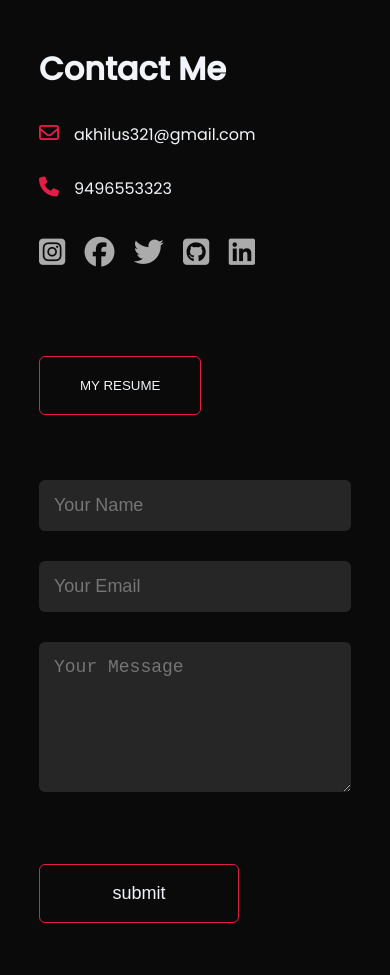
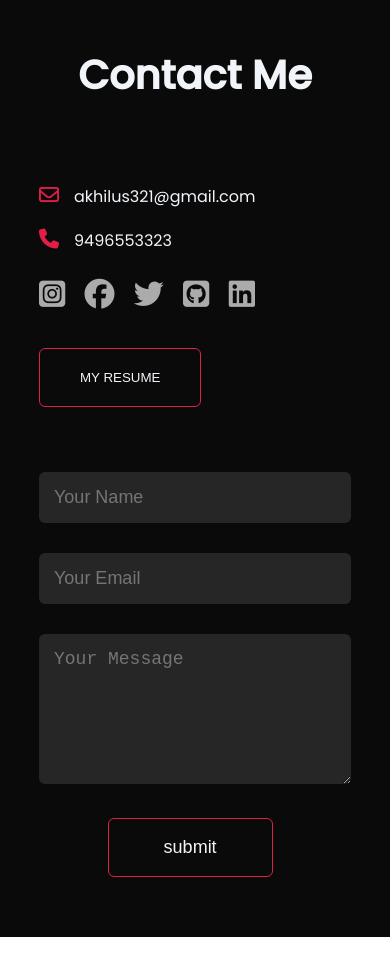
Before and after one commit to Akhilus26/-portfolio-website, a plain HTML site: page index.html in a window 390 px wide. Shown: the part 2940-3915 px from the top of the page. After the commit the page ends 3877 px from the top, so only its background shows below. Drawn offline with Linux system fonts and the light colour scheme.

Commit message:
contact section aligned

```diff
--- a/index.html
+++ b/index.html
@@ -114,7 +114,7 @@
             <div class="row">
                 <div class="contact-left">
                     <h1>Contact Me</h1>
-                    <p ><i class="fa-regular fa-envelope"></i>akhilus321@gmail.com</p>
+                    <p type="email"><i class="fa-regular fa-envelope"></i>akhilus321@gmail.com</p>
                     <p><i class="fa-solid fa-phone"></i>9496553323</p>
                     <div class="social-media">
                         <a href="https://www.instagram.com/ak.h.il___/?igshid=OGQ5ZDc2ODk2ZA%3D%3D"><i class="fa-brands fa-square-instagram"></i></a>
--- a/style.css
+++ b/style.css
@@ -458,7 +458,7 @@ nav .fa-solid {
     }
 
     .about-content-text{
-        margin: 10px 7% 10px 10%;
+        margin: 10px 5% 10px 10%;
     }
 
     .about-container h1{
@@ -510,9 +510,18 @@ nav .fa-solid {
     }
 
     .btn{
-        margin-left: 25%;
+        margin-left: 26%;
+
     }
+
 /* ----------------------- contact section --------------------- */
+
+    .contact-left h1{
+
+        text-align: center;
+        margin-bottom: 60px;
+        font-size: 40px;
+    }
 
     .row{
         display:flex ;
@@ -522,7 +531,23 @@ nav .fa-solid {
         flex-basis: 100%;
     }
     .resume{
-        margin: 0;
+       margin-left: 0;
+
+    }
+    .social-media{
+        margin: 20px 0;
+        margin-bottom: -20px;
+    }
+    .contact-left p i{
+        margin-right: 15px;
+        margin-top:20px;
+        font-size:20px;
+    }
+    .contact-submit{
+        margin-top: 12px;
+        width: 165px;
+        text-align: center;
+        margin-left: 22%;
 
     }
 }
```
